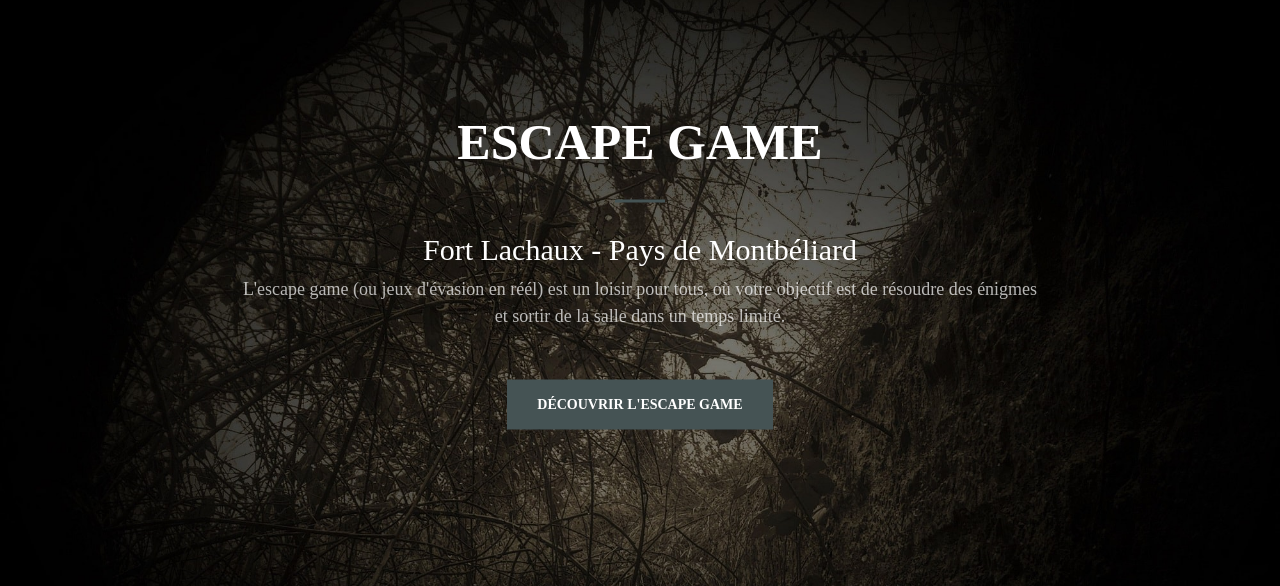
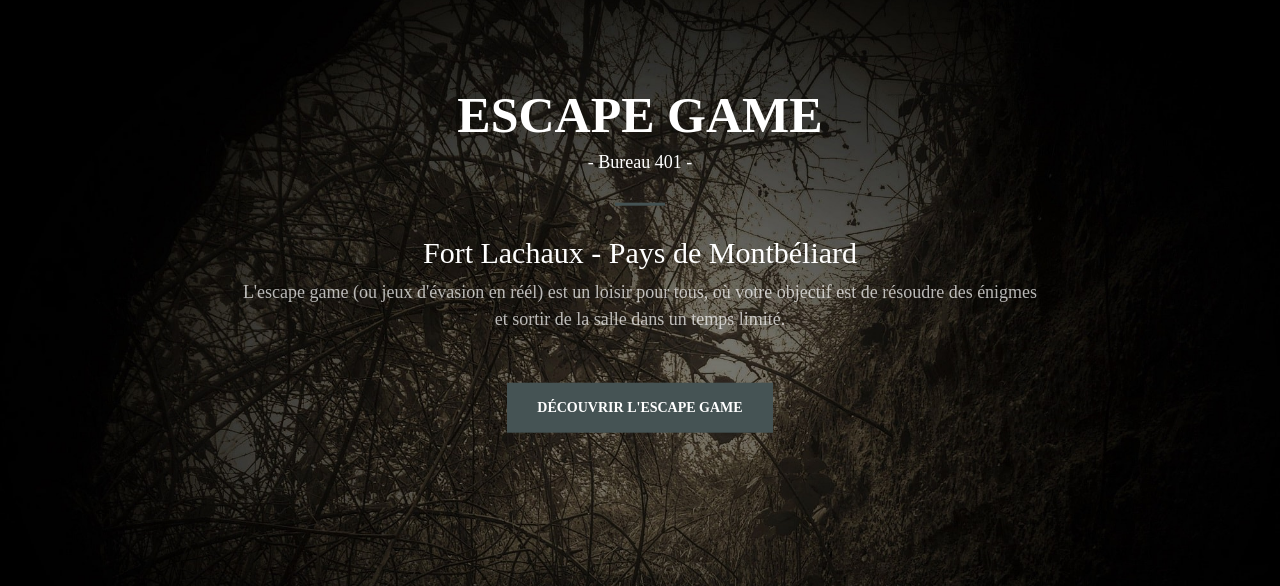
Before and after one commit to frenchsan/frontSite, a website: page index.html in a window 1280 px wide. Shown: the part 214-800 px from the top of the page. Drawn offline with nearby package versions, Linux system fonts and the light colour scheme; some packages are replaced by stand-ins of ours; a script that the page names is missing.

Commit message:
ajout bureau401 en accueil

```diff
--- a/index.html
+++ b/index.html
@@ -89,6 +89,7 @@
         <div class="header-content">
             <div class="header-content-inner">
                 <h1 id="homeHeading">Escape Game</h1>
+                <h4>- Bureau 401 -</h4>
                 <hr>
                 <h2>Fort Lachaux - Pays de Montbéliard</h2>
                 <p>L'escape game (ou jeux d'évasion en réél) est un loisir pour tous, où votre objectif est de résoudre des énigmes et sortir de la salle dans un temps limité.</p>
```
